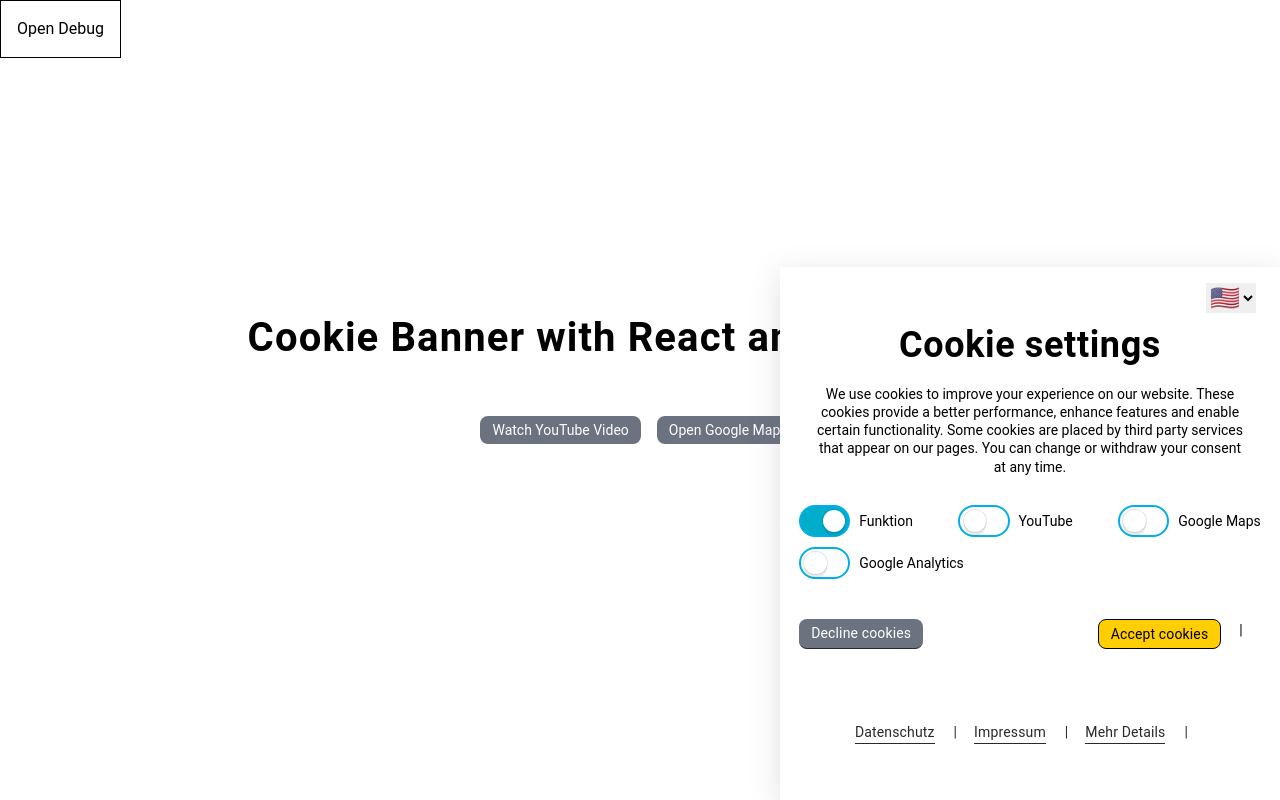
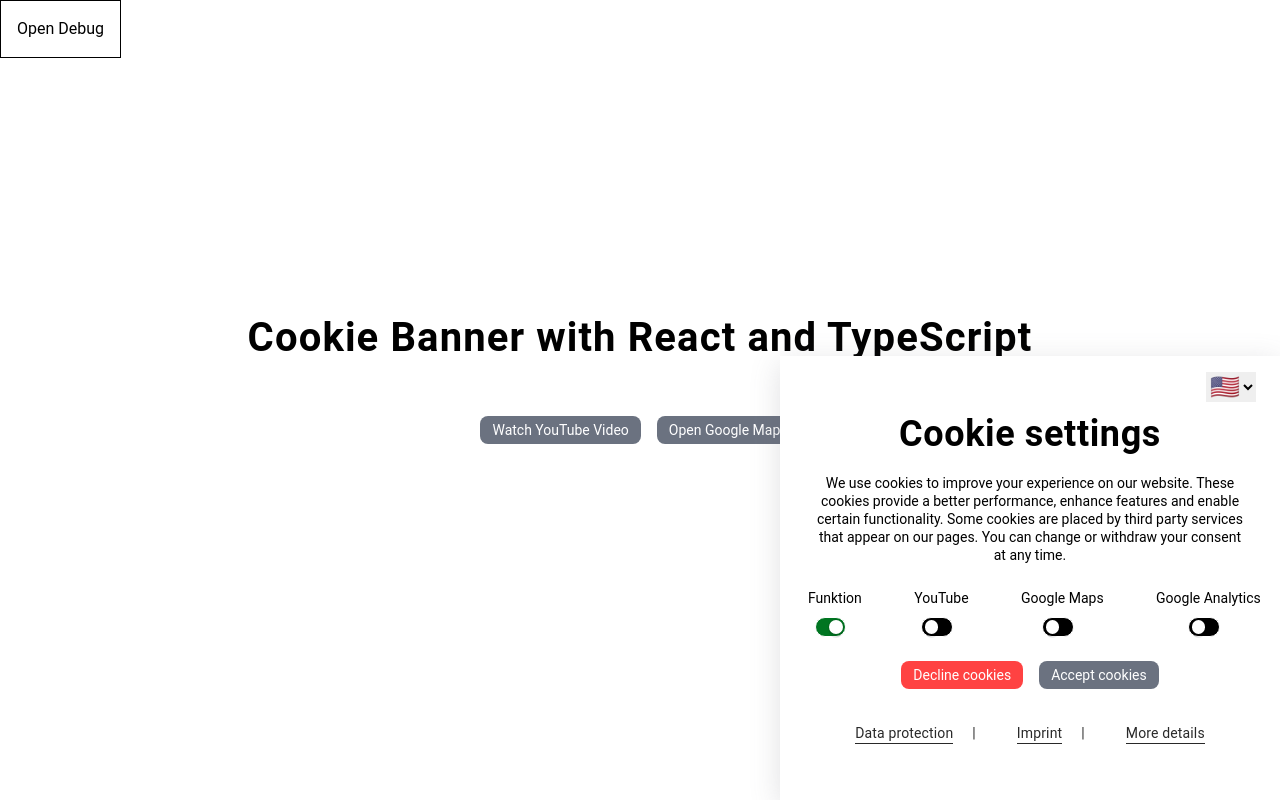
Before and after one commit to manuelsanchezweb/mswebcookie-react, a React (Vite) app: page / in a window 1280 px wide. Both pictures are taken after a click on the button "Handle Cookie Settings". Built offline with nearby package versions, Linux system fonts and the light colour scheme.

Commit message:
🆕 feat: Create first version for deploy

```diff
--- a/src/App.css
+++ b/src/App.css
@@ -13,6 +13,12 @@
   justify-content: center;
   align-items: center;
   font-family: "Roboto", sans-serif;
+}
+
+:root {
+  --color-primary: #ffce00;
+  --color-secondary: #007521;
+  --color-action: #ff4242;
 }
 
 iframe {
@@ -31,6 +37,10 @@ iframe {
 @layer components {
   .btn {
     @apply bg-gray-500 flex py-1 px-3 text-white rounded-lg text-sm w-fit;
+  }
+
+  .btn-action {
+    @apply bg-[var(--color-action)];
   }
 }
 
@@ -88,60 +98,27 @@ iframe {
   }
 }
 
-.cookie-buttons {
-  display: flex;
-  width: 100%;
-  flex-direction: column;
-}
-
-@media only screen and (min-width: 500px) {
-  .cookie-buttons {
-    flex-direction: row;
-    justify-content: space-between;
-  }
-}
-
-.cookie-buttons button {
-  font-family: "Roboto", sans-serif;
-  margin: 1.1em 0 0 0;
-}
-
-.cookie-buttons button.cookie-accept {
-  background-color: #ffce00;
-  color: #000;
-  border: 1px solid #000;
-}
-
-.cookie-buttons button.cookie-accept:focus {
-  border: 1px solid #ffce00;
-  background-color: #ffce00;
-}
-
-.cookie-buttons button.cookie-accept:hover {
-  background-color: #ffce00;
-  color: #000;
-}
-
 .cookie-parameter {
   position: relative;
   display: flex;
   align-items: center;
-  flex-direction: row;
+  flex-direction: column-reverse;
+  gap: 0.5em;
 }
 
 .cookie-parameter__label {
   display: inline-block;
   outline: 0;
-  width: 3.2em;
-  height: 2em;
+  width: 2.6em;
+  height: 1.7em;
   position: relative;
   cursor: pointer;
   user-select: none;
-  background: #fefefe;
+  background: #000;
   border-radius: 2em;
   padding: 0.2em;
   transition: all 0.4s ease;
-  border: 2px solid #00aeec;
+  border: 1px solid #fff;
 }
 
 .cookie-parameter__input {
@@ -166,7 +143,7 @@ iframe {
 input:hover + .cookie-parameter__label::after,
 input:focus + .cookie-parameter__label::after {
   box-shadow: 0 0 0 1px rgba(0, 0, 0, 0.1), 0 4px 0 rgba(0, 0, 0, 0.08),
-    inset 0px 0px 0px 1.5px #00aecc;
+    inset 0px 0px 0px 1.5px var(--color-secondary);
 }
 
 .cookie-parameter__label::after {
@@ -187,7 +164,7 @@ input:checked + .cookie-parameter__label::after {
   left: 45%;
 }
 input:checked + .cookie-parameter__label {
-  background: #00aecc;
+  background: var(--color-secondary);
 }
 
 input:checked:active + .cookie-parameter__label {
@@ -202,8 +179,8 @@ input:active + .cookie-parameter__label::after {
   padding-right: 0.8em;
 }
 
-.cookie-banner a,
-.cookie-banner button {
+.cookie-layer-menu a,
+.cookie-layer-menu button {
   color: #292929;
   margin: 0;
   transition: font-weight 0.3s ease-in-out transform 0.3s ease-in-out;
@@ -212,16 +189,16 @@ input:active + .cookie-parameter__label::after {
 }
 
 @media only screen and (min-width: 500px) {
-  .cookie-banner a,
-  .cookie-banner button {
+  .cookie-layer-menu a,
+  .cookie-layer-menu button {
     margin: 0.7em 2.825em 0.7em 0;
     position: relative;
     font-size: 0.875rem;
     letter-spacing: 0.01em;
   }
 
-  .cookie-banner a:after,
-  .cookie-banner button:after {
+  .cookie-layer-menu a:after,
+  .cookie-layer-menu button:after {
     content: "|";
     width: 1px;
     height: 1px;
@@ -230,18 +207,18 @@ input:active + .cookie-parameter__label::after {
     top: 0;
   }
 
-  .cookie-banner a:hover,
-  .cookie-banner button:hover,
-  .cookie-banner a:focus-visible,
-  .cookie-banner button:focus-visible {
+  .cookie-layer-menu a:hover,
+  .cookie-layer-menu button:hover,
+  .cookie-layer-menu a:focus-visible,
+  .cookie-layer-menu button:focus-visible {
     font-weight: $font-weight-bold;
   }
 
-  .cookie-banner > *:last-child {
+  .cookie-layer-menu > *:last-child {
     margin-right: 0;
   }
 
-  .cookie-banner > *:last-child:after {
+  .cookie-layer-menu > *:last-child:after {
     display: none;
   }
 }
@@ -257,10 +234,6 @@ input:active + .cookie-parameter__label::after {
   width: 100%;
   padding: 3.6em 1.2em 2.9em;
   background: #fff;
-}
-
-@media only screen and (min-width: 500px) {
-  padding: 3.6em 1.2em 2.9em;
 }
 
 .cookie__details.active {
@@ -304,32 +277,9 @@ input:active + .cookie-parameter__label::after {
 
 .cookie-detail-name {
   color: #fff;
-  background-color: #00aecc;
+  background-color: var(--color-secondary);
   font-weight: 700;
   font-size: 1.2rem;
   padding: 5px;
   margin-bottom: 5px;
 }
-
-.close-button {
-  position: absolute;
-  right: 5%;
-  top: 0%;
-}
-
-/* /// SWITCHERS */
-
-.cookie-switchers {
-  display: flex;
-  flex-wrap: wrap;
-  width: 100%;
-  justify-content: space-between;
-  margin: 1.9em 0 1.4em;
-  row-gap: 0.625em;
-}
-
-@media only screen and (min-width: 500px) {
-  .cookie-switchers {
-    margin: 1.9em 0;
-  }
-}
--- a/src/assets/components/CookieDetails.tsx
+++ b/src/assets/components/CookieDetails.tsx
@@ -1,3 +1,5 @@
+import { useCookieContext } from "../context/CookieContext";
+
 type CookieDetailsProps = {
   isCookieDetailsOpen: boolean;
   setIsCookieDetailsOpen: (value: boolean) => void;
@@ -7,33 +9,39 @@ export default function CookieDetails({
   isCookieDetailsOpen,
   setIsCookieDetailsOpen,
 }: CookieDetailsProps) {
+  const { data } = useCookieContext();
   return (
     <div
       data-details-cookies=""
-      className={`cookie__details ${isCookieDetailsOpen ? "active" : ""}`}
+      className={`cookie__details ${isCookieDetailsOpen ? "active" : ""} z-50`}
     >
       <button
-        className="close-button"
-        aria-label="Cookie Details schliessen"
+        className="absolute top-4 right-6"
+        aria-label="Close Cookie Details"
         onClick={() => setIsCookieDetailsOpen(false)}
       >
         X
       </button>
-      <div className="cookie-text__title">Details</div>
+      <div className="text-left font-bold text-2xl mb-4">
+        {data.cookieDetails.title}
+      </div>
       <div className="cookie-list">
-        <div className="cookie-detail">
-          <div className="cookie-detail-name">Function</div>
-          <div>
-            <b>Anbieter:</b> msweb
+        <div className="cookie-detail text-left">
+          <div className="text-white bg-[var(--color-primary)] text-xl pl-1">
+            {data.cookieDetails.default}
           </div>
           <div>
-            <b>Duration:</b> unlimited
+            <b>{data.cookieDetails.provider}:</b> msweb
           </div>
           <div>
-            <b>Goal</b> Allow functional behaviour of the website
+            <b>{data.cookieDetails.duration}:</b> unlimited
           </div>
           <div>
-            <b>Type:</b> Functional cookies
+            <b>{data.cookieDetails.purpose}:</b> Allow functional behaviour of
+            the website
+          </div>
+          <div>
+            <b>{data.cookieDetails.type}:</b> Functional cookies
           </div>
         </div>
       </div>
--- a/src/assets/components/CookieFooter.tsx
+++ b/src/assets/components/CookieFooter.tsx
@@ -1,52 +1,26 @@
+import { useCookieContext } from "../context/CookieContext";
+
 export default function CookieFooter({
   setIsCookieDetailsOpen,
 }: {
   setIsCookieDetailsOpen: (value: boolean) => void;
 }) {
+  const { data } = useCookieContext();
   return (
-    <>
-      <style>
-        {`
-          .cookie-layer-menu {
-            display: flex;
-            flex-direction: column;
-            width: max-content;
-            align-items: center;
-            justify-content: center;
-            margin: 1.6em auto 0;
-          }
-
-          @media only screen and (min-width: 500px) {
-            .cookie-layer-menu {
-              flex-direction: row;
-              width: 100%;
-              margin: 1.6em 0 0;
-            }
-          }
-
-          @media only screen and (min-width: 768px) {
-            .cookie-layer-menu {
-              margin: 3.3em 0 auto;
-            }
-          }
-          `}
-      </style>
-      <div className="cookie-layer-menu">
+    <div className="cookie-layer-menu flex w-full items-center justify-center mt-6 mx-auto md:mx-0 gap-6 text-sm">
       <a href="/datenschutz/" title="Datenschutz" tabIndex={0}>
-          Datenschutz{" "}
+        {data.cookieFooter.dataProtection}
       </a>
       <a href="/impressum/" title="Impressum" tabIndex={0}>
-          {" "}
-          Impressum{" "}
+        {data.cookieFooter.imprint}
       </a>
       <button
         className="cookie__details-link"
         aria-label="Cookie Details öffnen"
         onClick={() => setIsCookieDetailsOpen(true)}
       >
-          Mehr Details
+        {data.cookieFooter.moreDetails}
       </button>
     </div>
-    </>
   );
 }
--- a/src/assets/components/CookieOptions.tsx
+++ b/src/assets/components/CookieOptions.tsx
@@ -50,7 +50,7 @@ export default function CookieOptions() {
           <label
             aria-labelledby={`${cookieType}-cookies`}
             aria-label={`${labelText} cookies`}
-            className="cookie-parameter__label"
+            className="cookie-parameter__label text-xs"
             htmlFor={`${cookieType}-id`}
           ></label>
           <span className="cookie-parameter__name" id={`${cookieType}-cookies`}>
@@ -79,7 +79,10 @@ export default function CookieOptions() {
 
   return (
     <div className="cookie-options">
-      <div className="cookie-switchers" aria-labelledby="cookie-settings">
+      <div
+        className="flex flex-wrap w-full justify-between my-6 gap-4"
+        aria-labelledby="cookie-settings"
+      >
         <div className="cookie-parameter">
           <input
             disabled={true}
@@ -93,7 +96,7 @@ export default function CookieOptions() {
           />
           <label
             aria-labelledby="Funktion-cookies"
-            className="cookie-parameter__label"
+            className="cookie-parameter__label text-xs"
             htmlFor="Function"
           ></label>
           <span className="cookie-parameter__name" id="Funktion-cookies">
@@ -102,13 +105,13 @@ export default function CookieOptions() {
         </div>
         {renderCookieOptions()}
       </div>
-      <div className="cookie-buttons">
+      <div className="flex flex-row items-center gap-4 justify-center">
         <button
           tabIndex={0}
           type="button"
-          title="Alle Cookies, bis auf Funktions-Cookies, ablehnen"
-          aria-label="Alle Cookies, bis auf Funktions-Cookies, ablehnen"
-          className="btn !text-white cookie-cancel"
+          title="Return all cookies to previous state and close banner"
+          aria-label="Return all cookies to previous state and close banner"
+          className="btn btn-action cookie-cancel"
           onClick={handleCancel}
         >
           {data.cookieBanner.cancel}
--- a/src/assets/cookie.ts
+++ /dev/null
@@ -1,170 +0,0 @@
-const cookieButton = document.querySelector('.cookie-button');
-const cookieBanner = document.querySelector('.cookie-banner');
-const cookieCancelButton = document.querySelector('.cookie-cancel') as HTMLButtonElement;
-const cookieAcceptButton = document.querySelector('.cookie-accept') as HTMLButtonElement;
-const cookieParameters = document.querySelectorAll('.cookie-parameter');
-const cookieOverlay = document.querySelector('#cookie-overlay');
-const cookieLinks = document.querySelectorAll('.cookie-layer-menu a');
-
-const entranceTime = 1000;
-
-export async function initCookie() {
-  const inputDefaultId = (
-    document?.querySelector('.cookie-parameter__input-default') as HTMLInputElement
-  )?.getAttribute('id');
-
-  //   Handle analytics from Matomo
-  // if (
-  //   localStorage.getItem("Statistik-id", true) ||
-  //   localStorage.getItem("Matomo-id", true)
-  // ) {
-  //   addMatomoAnalytics();
-  // }
-
-  if (cookieBanner) {
-    // Verify that only one overlay is possible at the same time: either popup or cookie one
-    if (localStorage.getItem(inputDefaultId) === 'true') {
-      cookieButton.classList.add('active');
-    } else if (sessionStorage.getItem('popup') && !localStorage.getItem(inputDefaultId)) {
-      setTimeout(function () {
-        cookieOverlay.classList.add('active');
-        cookieBanner.classList.add('active');
-        isCookieBannerOpen();
-      }, entranceTime);
-    } else {
-      setTimeout(function () {
-        cookieBanner.classList.add('active');
-        isCookieBannerOpen();
-      }, entranceTime);
-    }
-
-    cookieButton.addEventListener('click', () => {
-      cookieBanner.classList.add('active');
-      isCookieBannerOpen();
-      cookieButton.classList.remove('active');
-      cookieOverlay.classList.add('active');
-    });
-
-    function handleCookieBanner(isAccept: boolean) {
-      cookieBanner.classList.remove('active');
-      isCookieBannerOpen();
-      cookieOverlay.classList.remove('active');
-      cookieButton.classList.add('active');
-
-      if (isAccept) {
-        localStorage.setItem(inputDefaultId, 'true');
-
-        cookieParameters.forEach((parameter) => {
-          const input = parameter.querySelector(
-            '.cookie-parameter__input'
-          ) as HTMLInputElement;
-          const labelPre = parameter.querySelector(
-            '.cookie-parameter__label'
-          ) as HTMLLabelElement;
-          const label = labelPre.htmlFor;
-
-          if (input.checked === true) {
-            localStorage.setItem(label, 'true');
-          } else {
-            localStorage.removeItem(label);
-          }
-        });
-
-        // create a new event object
-        const myEvent = new Event('cookiesUpdated');
-
-        // dispatch the event on the document object
-        document.dispatchEvent(myEvent);
-      } else {
-        const inputs = cookieBanner.querySelectorAll(
-          '.cookie-parameter__input-editable'
-        ) as NodeListOf<HTMLInputElement>;
-
-        inputs.forEach((input) => {
-          const id = input.getAttribute('id');
-          const value = localStorage.getItem(id);
-          if (value === 'true') {
-            input.checked = true;
-          } else {
-            input.checked = false;
-          }
-        });
-      }
-    }
-
-    cookieAcceptButton.addEventListener('click', () => {
-      handleCookieBanner(true);
-    });
-
-    cookieCancelButton.addEventListener('click', () => {
-      handleCookieBanner(false);
-    });
-
-    const switchState = (input: HTMLInputElement) => input.click();
-
-    cookieParameters.forEach((parameter) => {
-      const input = parameter.querySelector(
-        '.cookie-parameter__input'
-      ) as HTMLInputElement;
-      const labelElement = parameter.querySelector('.cookie-parameter__label');
-      const labelPre = parameter.querySelector(
-        '.cookie-parameter__label'
-      ) as HTMLLabelElement;
-      const label = labelPre.htmlFor;
-
-      if (localStorage.getItem(label) === 'true') {
-        switchState(input);
-      }
-
-      // This only applies to firefox
-      if (navigator.userAgent.match(/firefox|fxios/i)) {
-        labelElement.addEventListener('click', () => {
-          switchState(input);
-        });
-      }
-
-      input.addEventListener('click', () => {
-        switchState(input);
-      });
-    });
-  }
-}
-
-export function isCookieBannerOpen() {
-  if (cookieBanner.classList.contains('active')) {
-    cookieCancelButton.tabIndex = 0;
-    cookieAcceptButton.tabIndex = 0;
-    cookieParameters.forEach((parameter) => {
-      parameter.querySelector('input').tabIndex = 0;
-    });
-    cookieLinks.forEach((link: HTMLElement) => {
-      link.tabIndex = 0;
-    });
-    cookieBanner.removeAttribute('aria-hidden');
-  } else {
-    cookieCancelButton.tabIndex = -1;
-    cookieAcceptButton.tabIndex = -1;
-    cookieParameters.forEach((parameter) => {
-      parameter.querySelector('input').tabIndex = -1;
-    });
-    cookieLinks.forEach((link: HTMLElement) => {
-      link.tabIndex = -1;
-    });
-    cookieBanner.setAttribute('aria-hidden', 'true');
-  }
-}
-
-export async function initCookieDetails() {
-  const detailsCookies = document.querySelector('[data-details-cookies]');
-  const openButton = document.querySelector('[data-open-details-cookies]');
-  const closeButton = document.querySelector('[data-close-details-cookies]');
-  if (!openButton || !detailsCookies) return;
-
-  openButton.addEventListener('click', () => {
-    detailsCookies.classList.add('active');
-  });
-
-  closeButton.addEventListener('click', () => {
-    detailsCookies.classList.remove('active');
-  });
-}
--- a/src/assets/data/translations.ts
+++ b/src/assets/data/translations.ts
@@ -29,6 +29,7 @@ export const TRANSLATIONS = {
       purpose: "Purpose",
       duration: "Duration",
       type: "Type",
+      default: "Function",
     },
   },
   GERMAN: {
@@ -61,6 +62,7 @@ export const TRANSLATIONS = {
       purpose: "Zweck",
       duration: "Dauer",
       type: "Typ",
+      default: "Funktion",
     },
   },
   SPANISH: {
@@ -93,6 +95,7 @@ export const TRANSLATIONS = {
       purpose: "Propósito",
       duration: "Duración",
       type: "Tipo",
+      default: "Funcional",
     },
   },
 };
```
Lines whose indentation alone changed are shown as unchanged.
